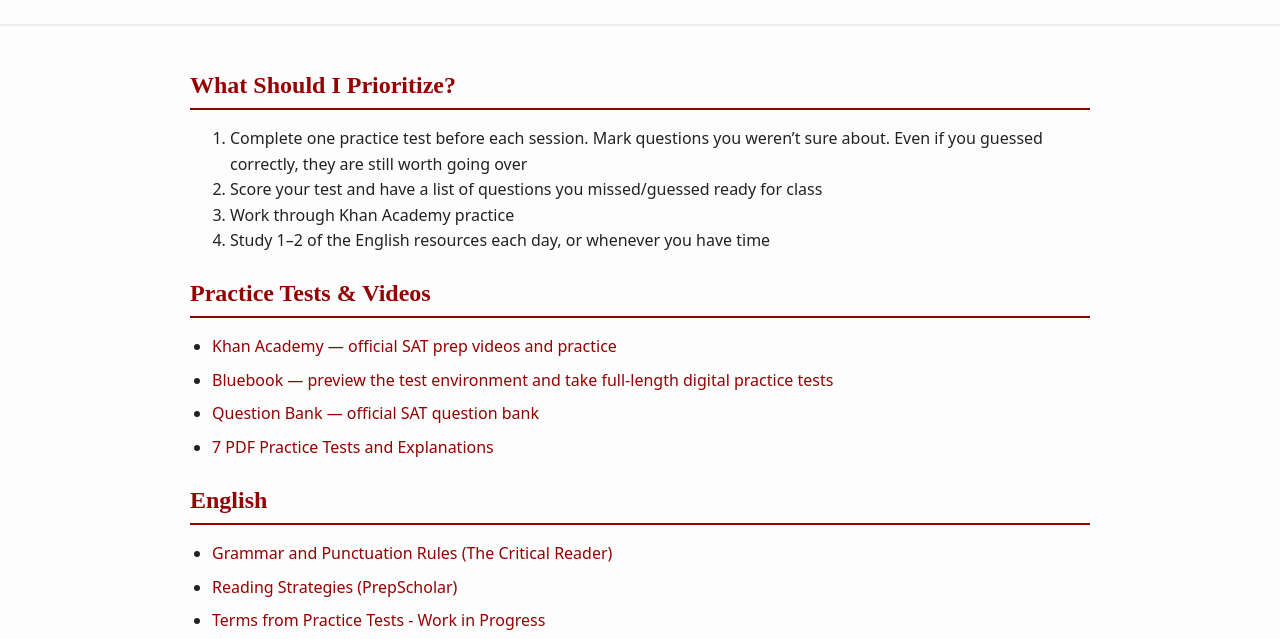
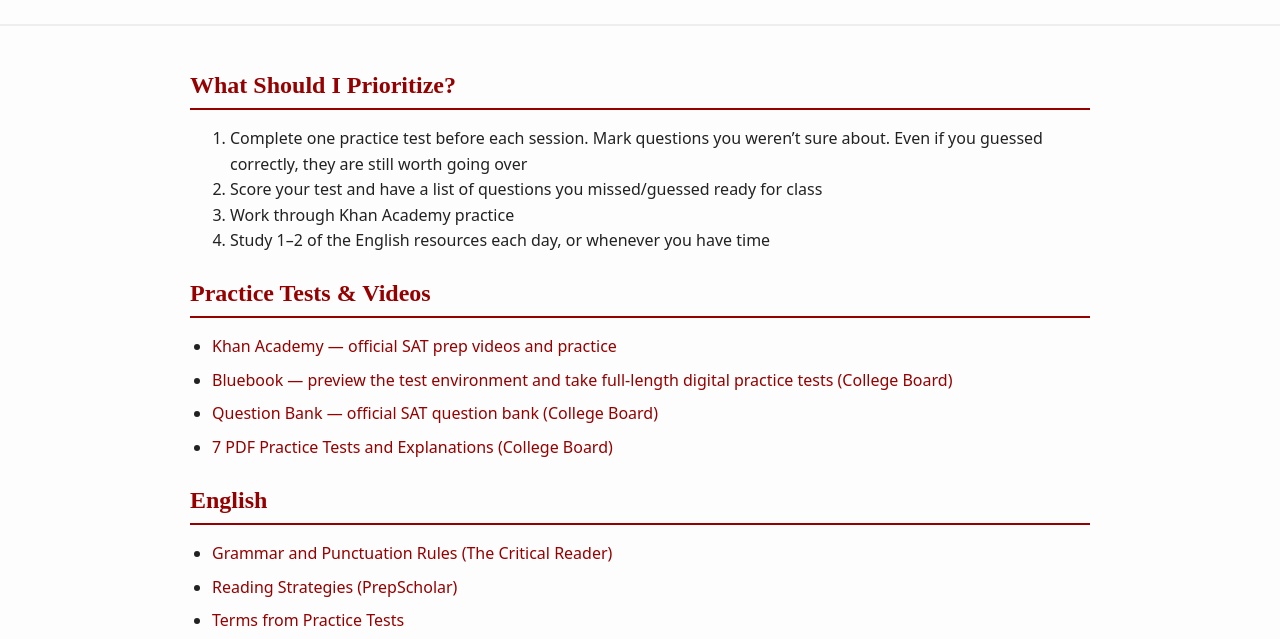
Before and after one commit to cody-SAT/cody-SAT, a plain HTML site: page students.html in a window 1280 px wide. Shown: the part 122-761 px from the top of the page. Drawn offline with Linux system fonts and the light colour scheme.

Commit message:
Update students.html

```diff
--- a/students.html
+++ b/students.html
@@ -50,13 +50,13 @@
           Khan Academy — official SAT prep videos and practice
         </a></li>
         <li><a href="https://bluebook.collegeboard.org/students/practice" target="_blank" rel="noopener">
-          Bluebook — preview the test environment and take full-length digital practice tests
+          Bluebook — preview the test environment and take full-length digital practice tests (College Board)
         </a></li>
         <li><a href="https://satsuitequestionbank.collegeboard.org/digital/search" target="_blank" rel="noopener">
-          Question Bank — official SAT question bank
+          Question Bank — official SAT question bank (College Board)
         </a></li>
         <li><a href="https://drive.google.com/drive/folders/1Gg3dSlXO7L0UmlkrNplVwJ1yR8JYX1N-" target="_blank" rel="noopener">
-          7 PDF Practice Tests and Explanations
+          7 PDF Practice Tests and Explanations (College Board)
         </a></li>
       </ul>
     </section>
@@ -71,7 +71,7 @@
           Reading Strategies (PrepScholar)
         </a></li>
         <li><a href="https://docs.google.com/spreadsheets/d/1aCvdTzABSn_U0Ctx6V5WIlZQakSSGh6oQmrCjW3cNbs/edit?gid=0#gid=0" target="_blank" rel="noopener">
-          Terms from Practice Tests - Work in Progress
+          Terms from Practice Tests
         </a></li>
         <li>Transition Words:
           <ul class="links">
```
